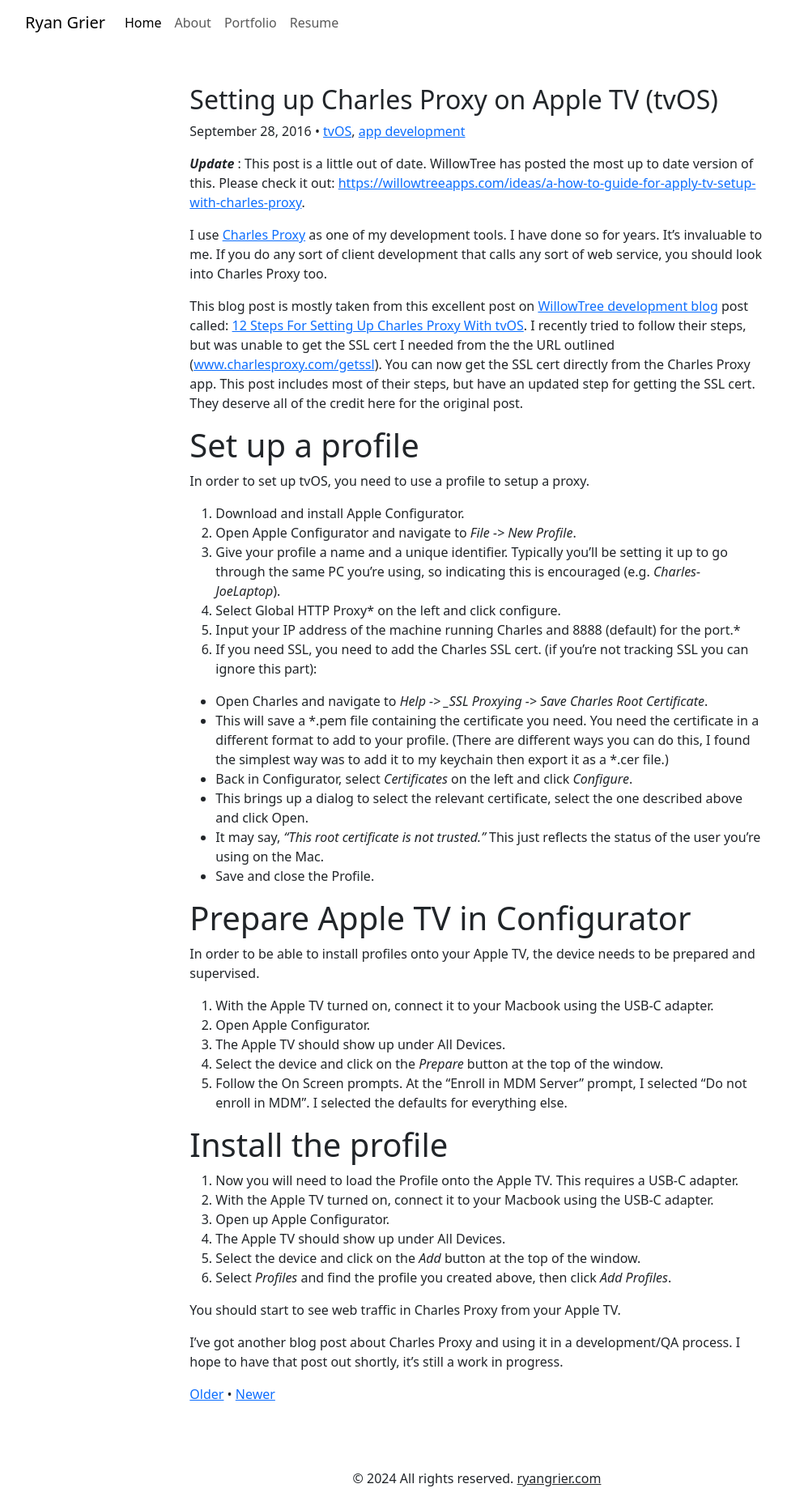
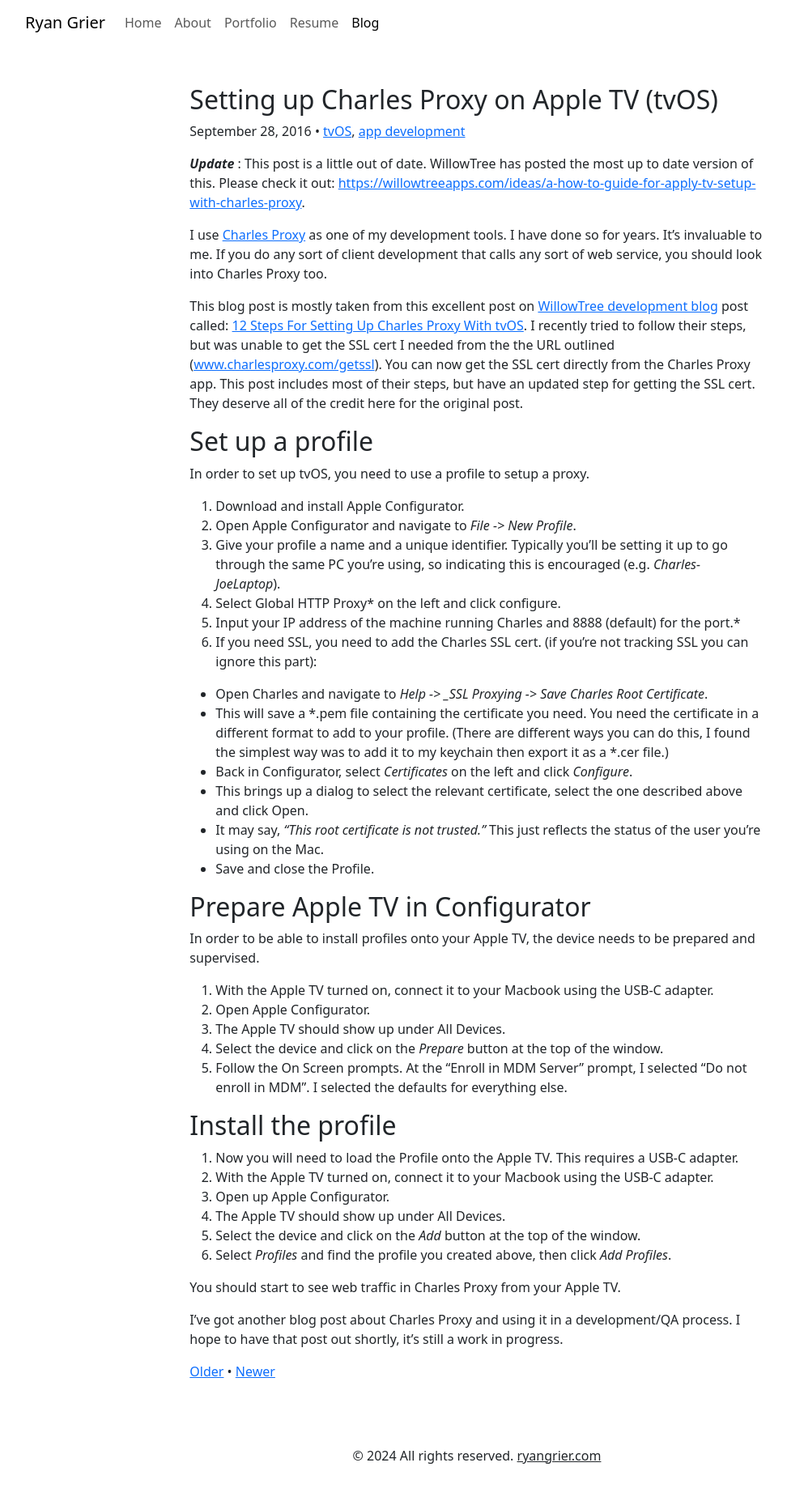
Before and after one commit to rwgrier/blog.ryangrier.com, a Jekyll site: the page built from _posts/2016/2016-09-28-setting-up-charles-proxy-on-apple-tv-tvos.markdown, in a window 1280 px wide. Shown: the whole page at 81% size, without its empty margins (51-1023 px from the left). Built offline with Jekyll 4.4.1, drawn with Linux system fonts in a browser that asks for light colours; after the commit the page ends 1826 px from its top, so only the background shows below that.

Commit message:
Updating the nvaigation.

```diff
--- a/_includes/navigation.html
+++ b/_includes/navigation.html
@@ -1,23 +1,26 @@
 <header>
 	<nav class="navbar navbar-expand-lg">
 	  <div class="container">
-		<a class="navbar-brand" href="/">Ryan Grier</a>
+		<a class="navbar-brand" href="https://www.ryangrier.com">Ryan Grier</a>
 		<button class="navbar-toggler" type="button" data-bs-toggle="collapse" data-bs-target="#navbarSupportedContent" aria-controls="navbarSupportedContent" aria-expanded="false" aria-label="Toggle navigation">
 		  <span class="navbar-toggler-icon"></span>
 		</button>
 		<div class="collapse navbar-collapse" id="navbarSupportedContent">
 		  <ul class="navbar-nav me-auto mb-2 mb-lg-0">
 			<li class="nav-item">
-			  <a class="nav-link active" aria-current="page" href="#">Home</a>
+			  <a class="nav-link" href="https://www.ryangrier.com/">Home</a>
 			</li>
 			<li class="nav-item">
-			  <a class="nav-link" href="./about/">About</a>
+			  <a class="nav-link" href="https://www.ryangrier.com/about/">About</a>
 			</li>
 			<li class="nav-item">
-			  <a class="nav-link" href="./portfolio/">Portfolio</a>
+			  <a class="nav-link" href="https://www.ryangrier.com/portfolio/">Portfolio</a>
 			</li>
 			<li class="nav-item">
-			  <a class="nav-link" href="./resume/">Resume</a>
+			  <a class="nav-link" href="https://www.ryangrier.com/resume/">Resume</a>
+			</li>
+			<li class="nav-item">
+			  <a class="nav-link active" aria-current="page" href="/">Blog</a>
 			</li>
 		  </ul>
 		</div>
--- a/_posts/2016/2016-09-28-setting-up-charles-proxy-on-apple-tv-tvos.markdown
+++ b/_posts/2016/2016-09-28-setting-up-charles-proxy-on-apple-tv-tvos.markdown
@@ -11,7 +11,7 @@
 
 This blog post is mostly taken from this excellent post on [WillowTree development blog](http://willowtreeapps.com/category/development-blog/) post called: [12 Steps For Setting Up Charles Proxy With tvOS](http://willowtreeapps.com/blog/12-steps-for-setting-up-charles-proxy-with-tvos/). I recently tried to follow their steps, but was unable to get the SSL cert I needed from the the URL outlined ([www.charlesproxy.com/getssl](http://www.charlesproxy.com/getssl/)). You can now get the SSL cert directly from the Charles Proxy app. This post includes most of their steps, but have an updated step for getting the SSL cert. They deserve all of the credit here for the original post.
 
-# Set up a profile
+## Set up a profile
 
 In order to set up tvOS, you need to use a profile to setup a proxy.
 
@@ -29,7 +29,7 @@
 - It may say, _“This root certificate is not trusted.”_ This just reflects the status of the user you’re using on the Mac.
 - Save and close the Profile.
 
-# Prepare Apple TV in Configurator
+## Prepare Apple TV in Configurator
 
 In order to be able to install profiles onto your Apple TV, the device needs to be prepared and supervised.
 
@@ -39,7 +39,7 @@
 4. Select the device and click on the _Prepare_ button at the top of the window.
 5. Follow the On Screen prompts. At the “Enroll in MDM Server” prompt, I selected “Do not enroll in MDM”. I selected the defaults for everything else.
 
-# Install the profile
+## Install the profile
 
 1. Now you will need to load the Profile onto the Apple TV. This requires a USB-C adapter.
 2. With the Apple TV turned on, connect it to your Macbook using the USB-C adapter.
```
